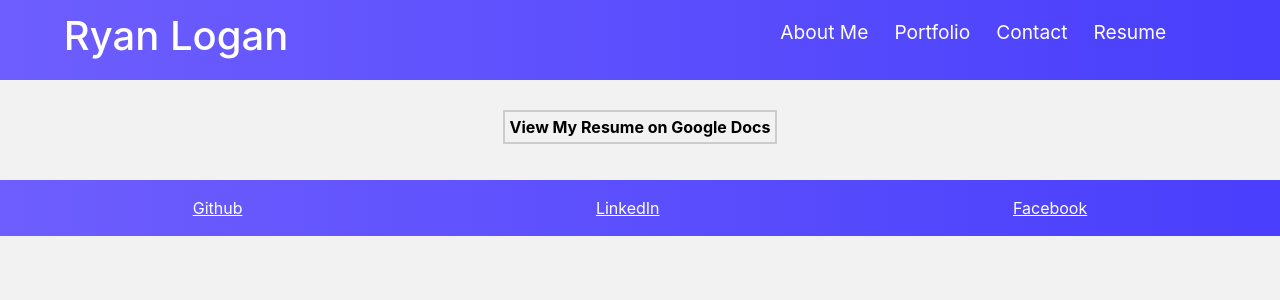
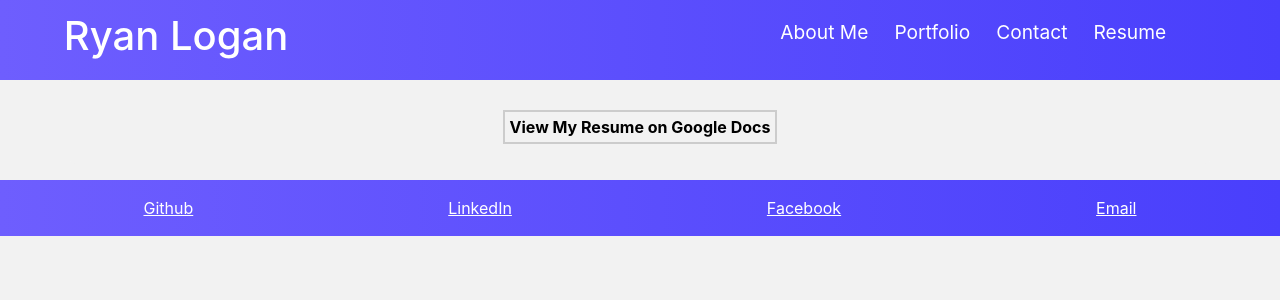
Before and after one commit to ryelow94/ryan-logan-portfolio, a React (Create React App) app: page /resume in a window 1280 px wide. Shown: the top 300 px of the page. Built offline with nearby package versions, Linux system fonts and the light colour scheme; the HTML template or start-up script is replaced by a standard one.

Commit message:
added email to portfolio

```diff
--- a/src/components/Footer.js
+++ b/src/components/Footer.js
@@ -15,6 +15,8 @@ const Footer = () => (
             <a className="footer-link" href={item.linkedIn}>LinkedIn</a>
             <br></br>
             <a className="footer-link" href={item.facebook}>Facebook</a>
+            <br></br>
+            <a className="footer-link" href={item.email}>Email</a>
           </div>
         );
       })}
```
